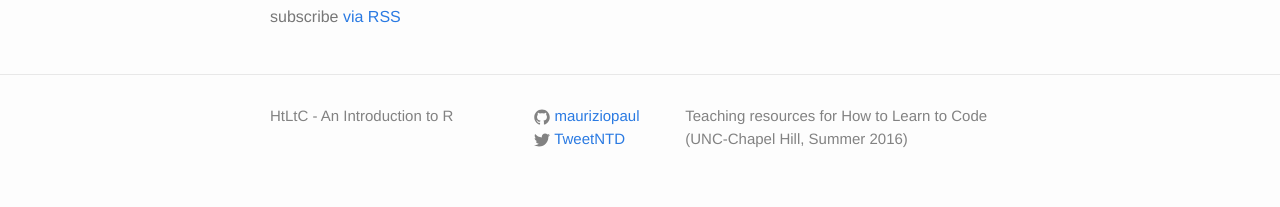
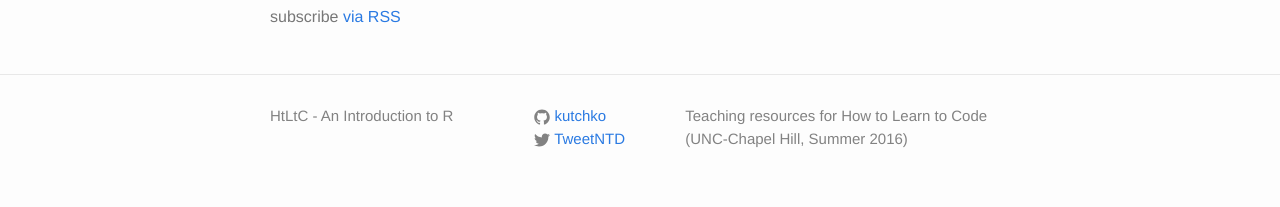
Before and after one commit to mauriziopaul/intro-to-R, a Jekyll site: the page built from index.html, in a window 1280 px wide. Shown: the part 942-1149 px from the top of the page. Built offline with Jekyll 4.4.1, drawn with Linux system fonts in a browser that asks for light colours.

Commit message:
Added kutchko github username

```diff
--- a/_config.yml
+++ b/_config.yml
@@ -19,6 +19,7 @@ baseurl : "/intro-to-R" # the subpath
 url : "http://mauriziopaul.github.io" # the base hostname & protocol
 twitter_username : TweetNTD
 github_username :  mauriziopaul
+github_username :  kutchko
 
 # Build settings
 markdown : kramdown
```
